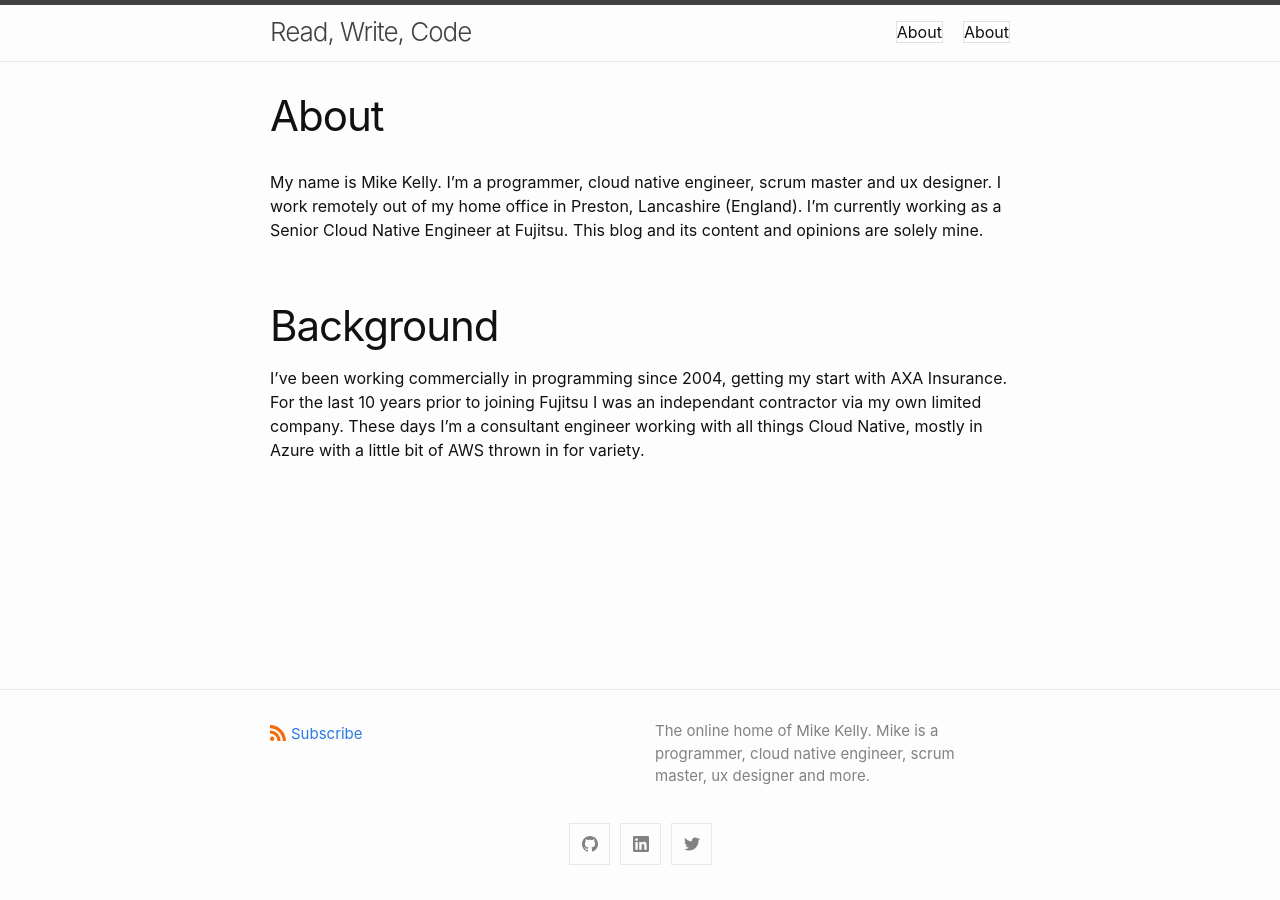
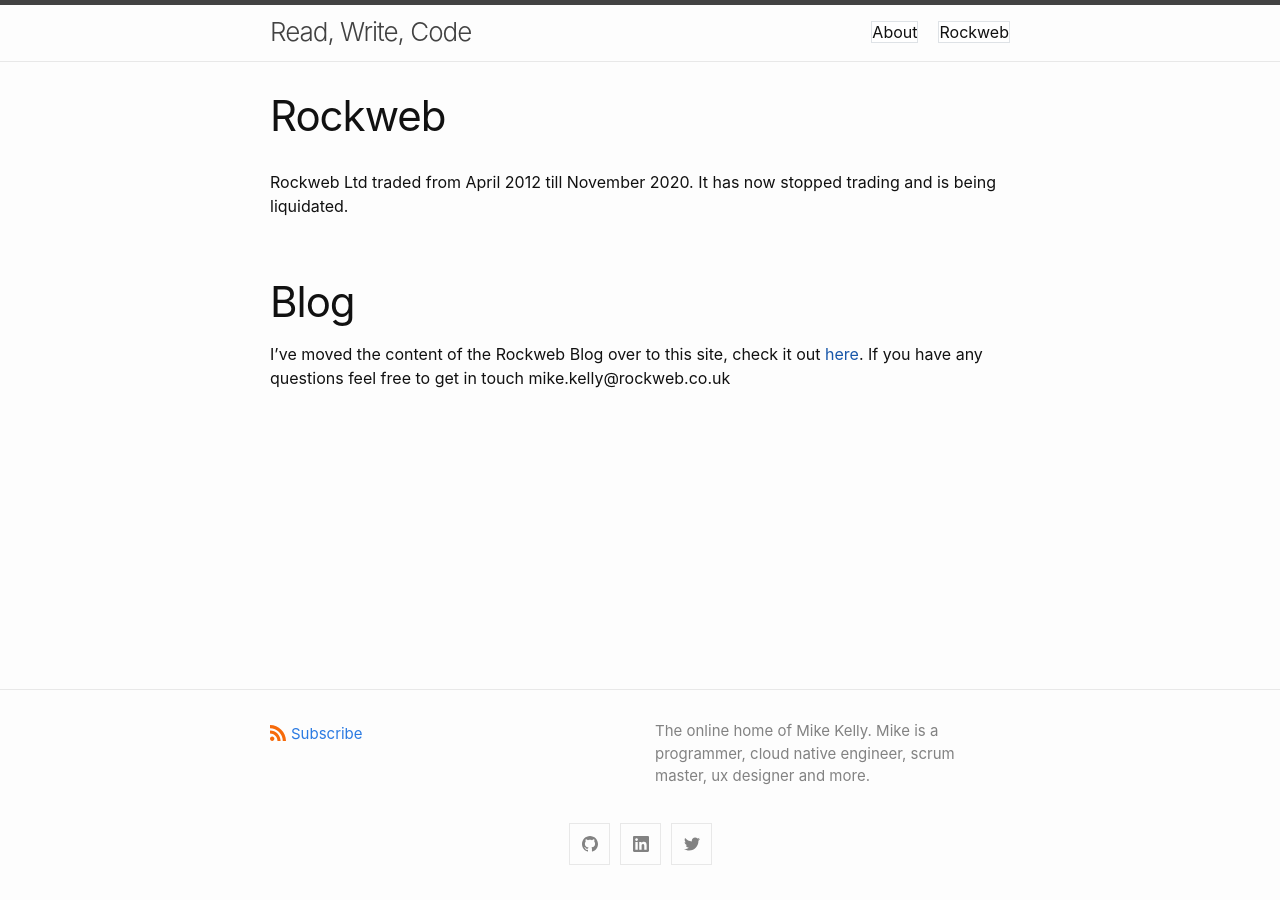
Before and after one commit to mike-w-kelly/mike-w-kelly.github.io, a Jekyll site: the page built from rockweb.md, in a window 1280 px wide. Built offline with Jekyll 4.4.1, drawn with Linux system fonts in a browser that asks for light colours.

Commit message:
updated author

```diff
--- a/rockweb.md
+++ b/rockweb.md
@@ -1,11 +1,11 @@
 ---
 layout: page
-title: About
-permalink: /about/
+title: Rockweb
+permalink: /rockweb/
 ---
 
-My name is Mike Kelly. I'm a programmer, cloud native engineer, scrum master and ux designer. I work remotely out of my home office in Preston, Lancashire (England). I'm currently working as a Senior Cloud Native Engineer at Fujitsu. This blog and its content and opinions are solely mine.
+Rockweb Ltd traded from April 2012 till November 2020. It has now stopped trading and is being liquidated.
 
-Background
+Blog
 ==========
-I've been working commercially in programming since 2004, getting my start with AXA Insurance. For the last 10 years prior to joining Fujitsu I was an independant contractor via my own limited company. These days I'm a consultant engineer working with all things Cloud Native, mostly in Azure with a little bit of AWS thrown in for variety.
+I've moved the content of the Rockweb Blog over to this site, check it out [here]({{site.baseurl}}). If you have any questions feel free to get in touch mike.kelly@rockweb.co.uk
```
